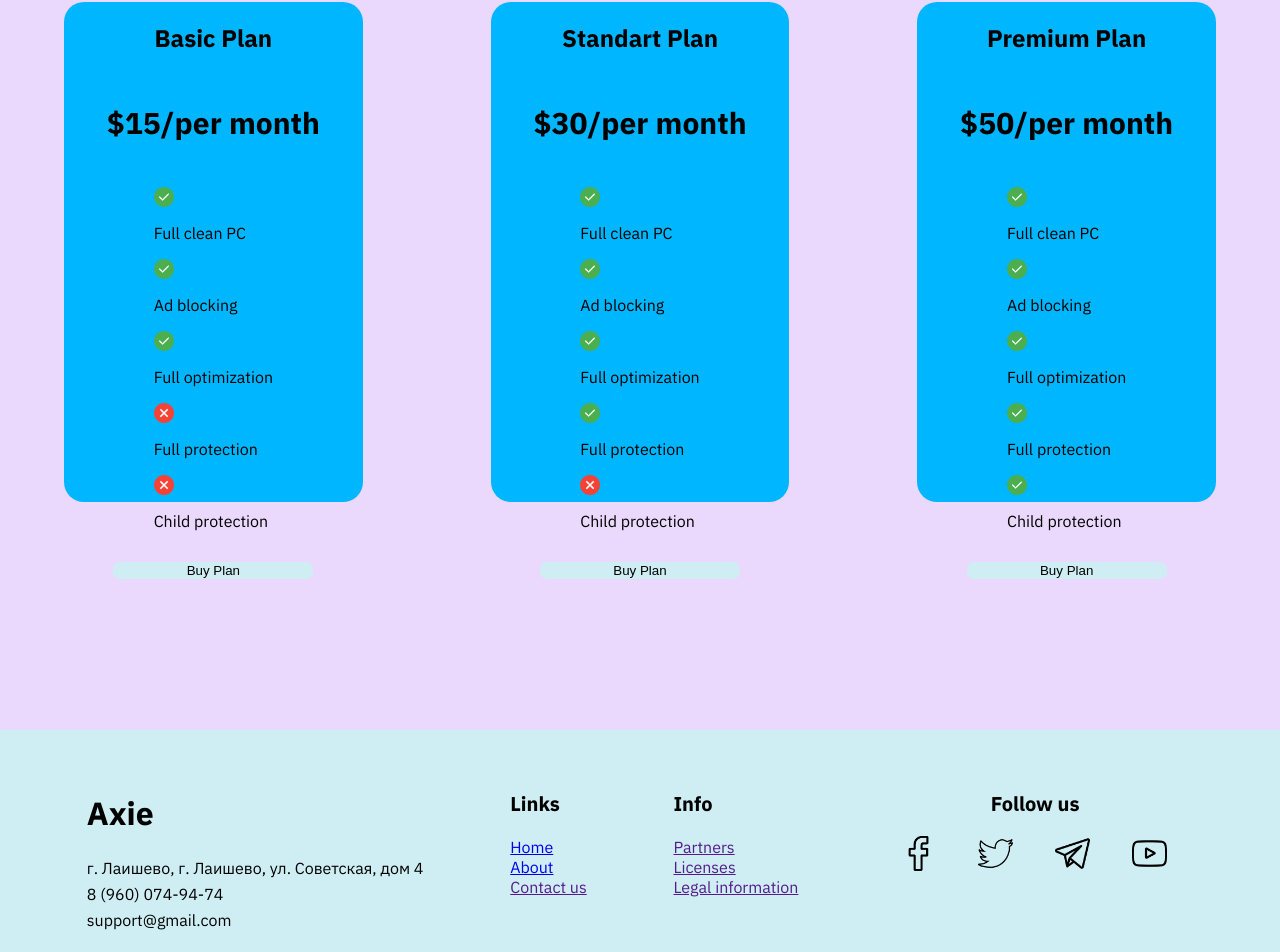
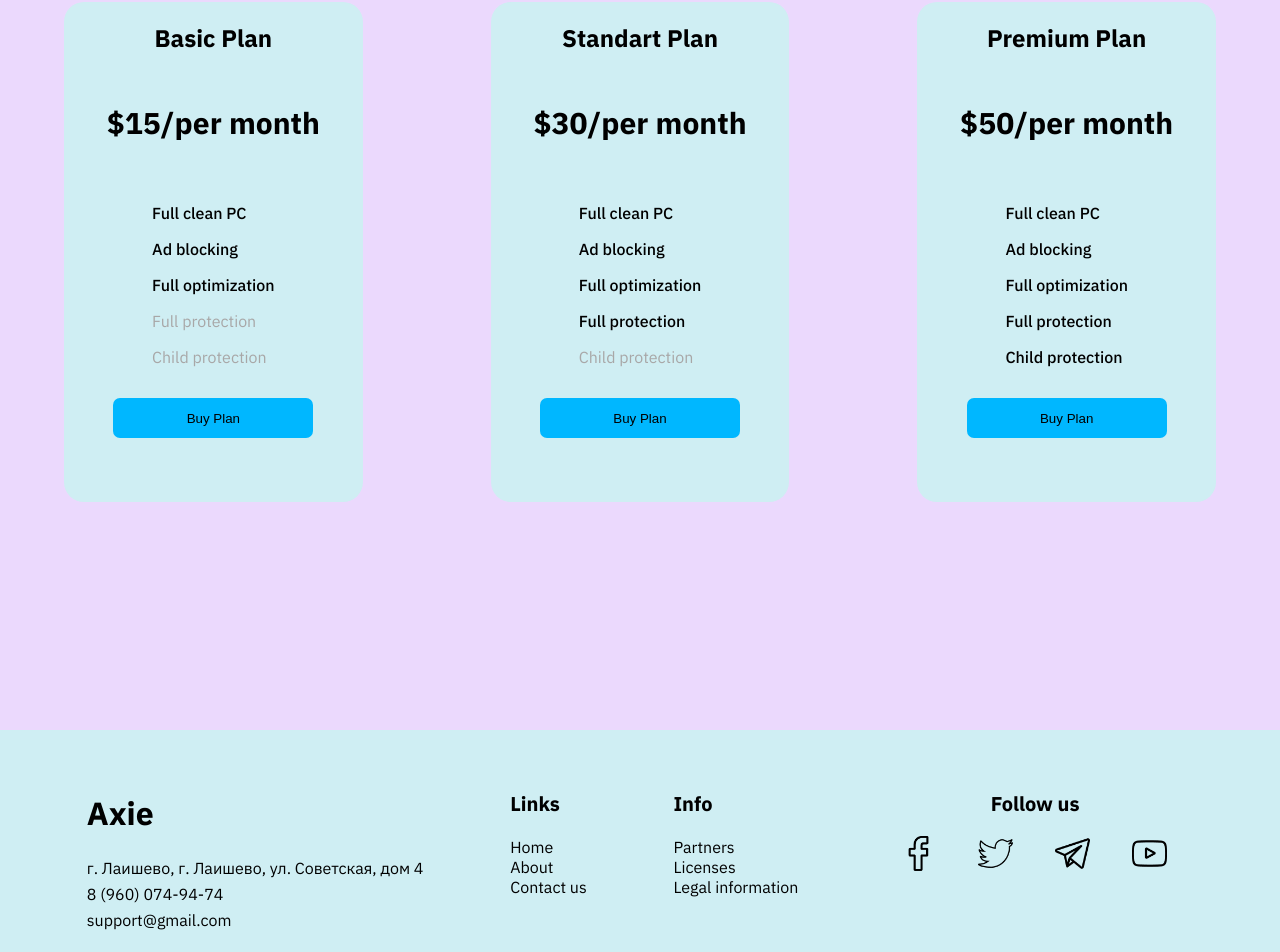
Before and after one commit to BetlBit/CP_teamwork1, a React (Create React App) app in the folder myapp/: page / in a window 1280 px wide. Shown: the part 1451-2403 px from the top of the page. Built offline with nearby package versions, Linux system fonts and the light colour scheme.

Commit message:
design serch
поправил дезигн чуть чуть

```diff
--- a/myapp/src/Footer.js
+++ b/myapp/src/Footer.js
@@ -18,18 +18,18 @@ export const Footer = () => {
 				<div>
 					<p className='headingC'><b>Links</b></p>
 					<ul>
-						<li><a href="/home">Home</a></li>
-						<li><a href="/about">About</a></li>
-						<li><a href="">Contact us</a></li>
+						<li class><a href="/home" className="footer-links">Home</a></li>
+						<li><a href="/about" className="footer-links">About</a></li>
+						<li><a href="/contact-us" className="footer-links">Contact us</a></li>
 					</ul>
 				</div>
 
 				<div>
 					<p className='headingC'><b>Info</b></p>
 					<ul>
-						<li><a href="">Partners</a></li>
-						<li><a href="">Licenses</a></li>
-						<li><a href="">Legal information</a></li>
+						<li><a href="/partners" className="footer-links">Partners</a></li>
+						<li><a href="/licenses" className="footer-links">Licenses</a></li>
+						<li><a href="/legal-information" className="footer-links">Legal information</a></li>
 					</ul>
 				</div>
 
--- a/myapp/src/Product.js
+++ b/myapp/src/Product.js
@@ -13,11 +13,11 @@ export const Product = () => {
                     <h2 className="option">Basic Plan</h2>
                     <p className="Price">$15<span>/per month</span></p>
                     <div className="describe">
-                        <img src={correct} className="yes-no"/><p className="desc-ON">Full clean PC</p>
-                        <img src={correct} className="yes-no"/><p className="desc-ON">Ad blocking</p>
-                        <img src={correct} className="yes-no"/><p className="desc-ON">Full optimization</p>
-                        <img src={remove} className="yes-no"/><p className="desc-OFF">Full protection</p>
-                        <img src={remove} className="yes-no"/><p className="desc-OFF">Сhild protection</p>
+                        <p className="desc-ON">Full clean PC</p>
+                        <p className="desc-ON">Ad blocking</p>
+                        <p className="desc-ON">Full optimization</p>
+                        <p className="desc-OFF">Full protection</p>
+                        <p className="desc-OFF">Сhild protection</p>
                     </div>
                     <button className="buy-plan">Buy Plan</button>
                 </div>
@@ -25,11 +25,11 @@ export const Product = () => {
                     <h2 className="option">Standart Plan</h2>
                     <p className="Price">$30<span className="per">/per month</span></p>
                     <div className="describe">
-                        <img src={correct} className="yes-no"/><p className="desc-ON">Full clean PC</p>
-                        <img src={correct} className="yes-no"/><p className="desc-ON">Ad blocking</p>
-                        <img src={correct} className="yes-no"/><p className="desc-ON">Full optimization</p>
-                        <img src={correct} className="yes-no"/><p className="desc-ON">Full protection</p>
-                        <img src={remove} className="yes-no"/><p className="desc-OFF">Сhild protection</p>
+                        <p className="desc-ON">Full clean PC</p>
+                        <p className="desc-ON">Ad blocking</p>
+                        <p className="desc-ON">Full optimization</p>
+                        <p className="desc-ON">Full protection</p>
+                        <p className="desc-OFF">Сhild protection</p>
                     </div>
                     <button className="buy-plan">Buy Plan</button>
                 </div>
@@ -37,11 +37,11 @@ export const Product = () => {
                     <h2 className="option">Premium Plan</h2>
                     <p className="Price">$50<span>/per month</span></p>
                     <div className="describe">
-                        <img src={correct} className="yes-no"/><p className="desc-ON">Full clean PC</p>
-                        <img src={correct} className="yes-no"/><p className="desc-ON">Ad blocking</p>
-                        <img src={correct} className="yes-no"/><p className="desc-ON">Full optimization</p>
-                        <img src={correct} className="yes-no"/><p className="desc-ON">Full protection</p>
-                        <img src={correct} className="yes-no"/><p className="desc-ON">Сhild protection</p>
+                        <p className="desc-ON">Full clean PC</p>
+                        <p className="desc-ON">Ad blocking</p>
+                        <p className="desc-ON">Full optimization</p>
+                        <p className="desc-ON">Full protection</p>
+                        <p className="desc-ON">Сhild protection</p>
                     </div>
                     <button className="buy-plan">Buy Plan</button>
                 </div>
--- a/myapp/src/style.css
+++ b/myapp/src/style.css
@@ -35,6 +35,7 @@ body {
 .links {
     margin-left: 30%;
     text-decoration: none;
+    font-weight: 500;
 }
 
 .sign-in {
@@ -84,7 +85,7 @@ body {
 }
 
 .dot {
-    color: rgb(0, 183, 255);;
+    color: rgb(0, 183, 255);
 }
 
 .try-demo {
@@ -131,7 +132,7 @@ body {
     width: 350px;
     height: 500px;
     border-radius: 20px;
-    background-color: rgb(0, 183, 255);
+    background-color: rgb(207, 238, 243);
     margin: 0 5% 0 5%;
     display: flex;
     align-items: center;
@@ -155,13 +156,14 @@ body {
 .buy-plan {
     width: 200px;
     height: 40px;
-    background-color: rgb(207, 238, 243);
+    background-color: rgb(0, 183, 255);
     display: block;
     -webkit-appearance: none;
     border: none;
     border-radius: 7px;
     cursor: pointer;
     margin-top: 5%;
+    font-weight: 400;
 }
 
 .yes-no {
@@ -185,6 +187,7 @@ ul {
 	width: 35px;
 	padding: 1rem;
 	margin-right: 10px;
+    cursor: pointer;
 }
 
 p#c4{
@@ -212,3 +215,28 @@ footer {
 .headingC {
 	font-size: 20px;
 }
+
+.footer-links {
+    text-decoration: none;
+}
+
+.desc-ON {
+    font-weight: 500;
+}
+
+.desc-OFF {
+    color: rgb(168, 167, 167);
+    font-weight: 400;
+}
+
+A:visited {
+    color: #000000;
+   }
+   A:active {
+    color: #000000;
+   }
+
+a {
+    color:#000000;
+    font-weight: 400;
+}
```
